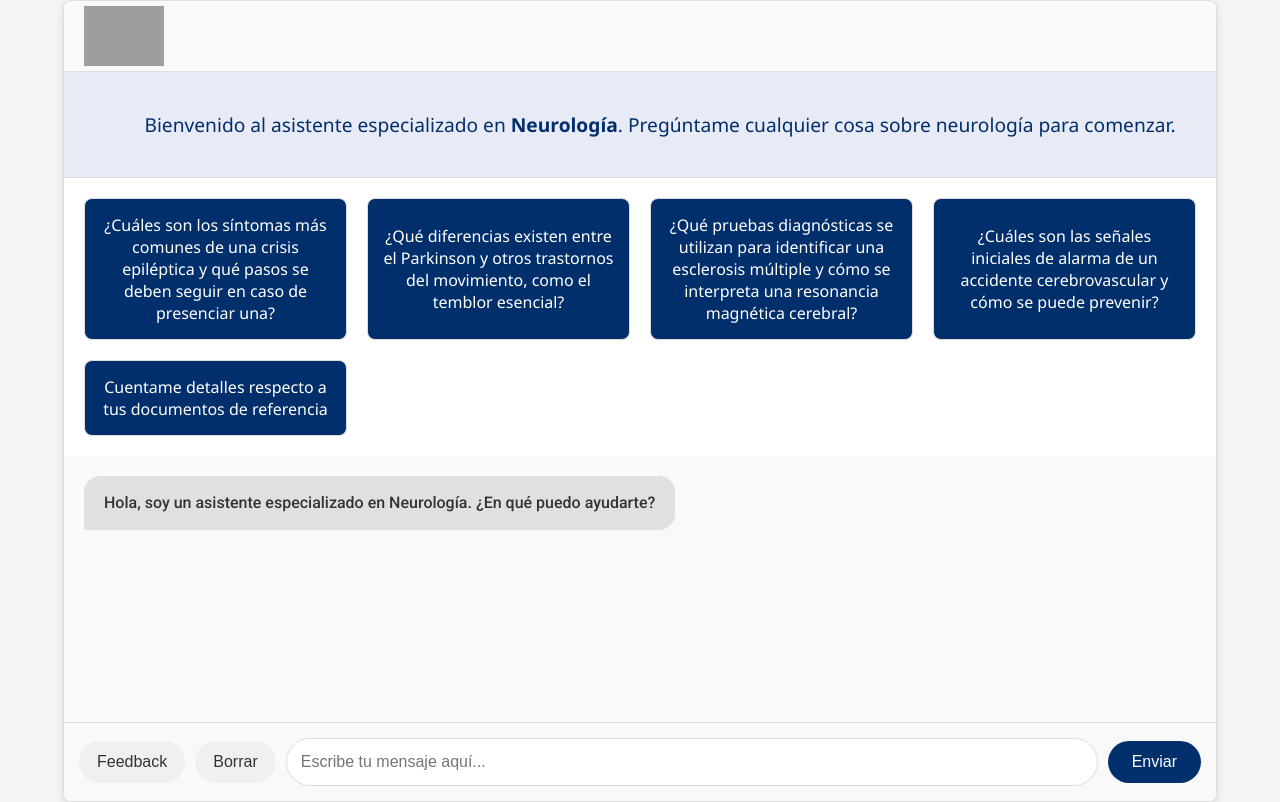
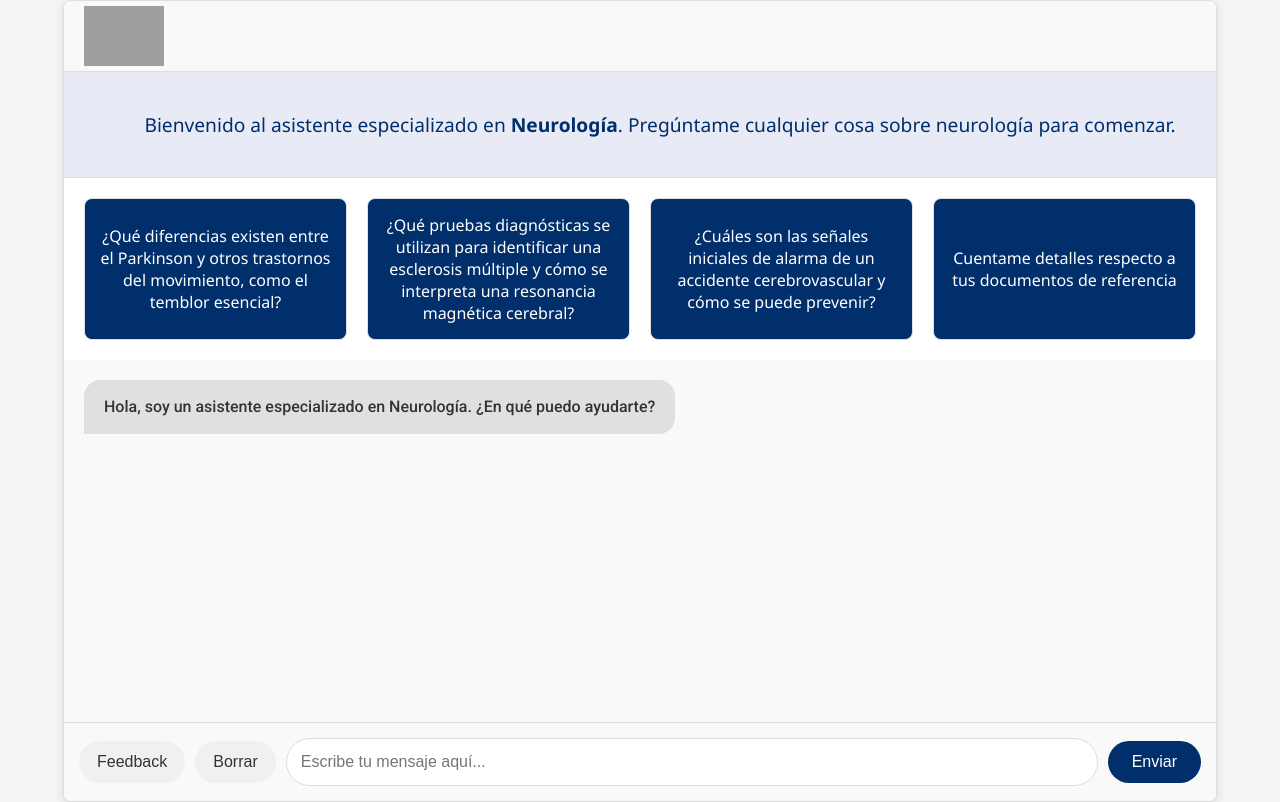
Before and after one commit to mcurielreyes2/neurologia, a Flask app: page / in a window 1280 px wide. Run offline with Flask 2, Linux system fonts and the light colour scheme; parts of the project's set-up code (start-up, migrations or seed data) failed here and were passed over; grey boxes are pictures that could not be loaded.

Commit message:
index.html updated

```diff
--- a/templates/index.html
+++ b/templates/index.html
@@ -19,7 +19,7 @@
 
         <div class="options-wrapper">
           <div class="options-container coffee-options">
-              <div class="option-box">¿Cuáles son los síntomas más comunes de una crisis epiléptica y qué pasos se deben seguir en caso de presenciar una? </div>
+{#              <div class="option-box">¿Cuáles son los síntomas más comunes de una crisis epiléptica y qué pasos se deben seguir en caso de presenciar una? </div>#}
               <div class="option-box">¿Qué diferencias existen entre el Parkinson y otros trastornos del movimiento, como el temblor esencial? </div>
               <div class="option-box">¿Qué pruebas diagnósticas se utilizan para identificar una esclerosis múltiple y cómo se interpreta una resonancia magnética cerebral?</div>
               <div class="option-box">¿Cuáles son las señales iniciales de alarma de un accidente cerebrovascular y cómo se puede prevenir?</div>
```
